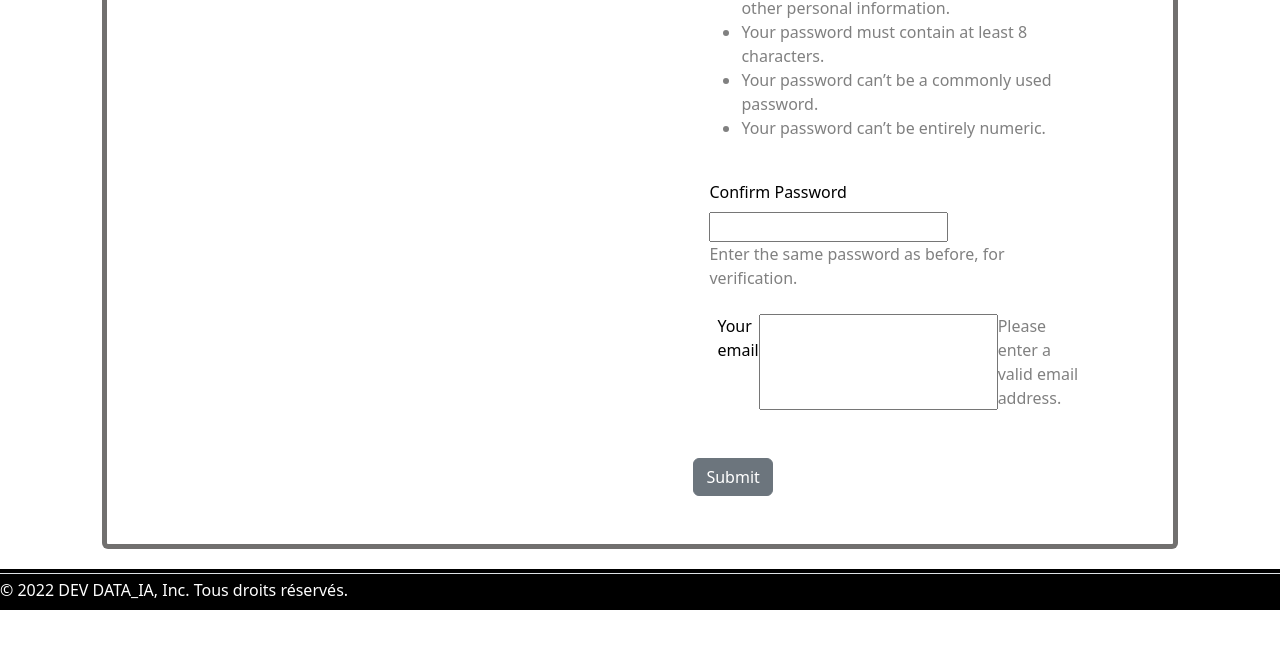
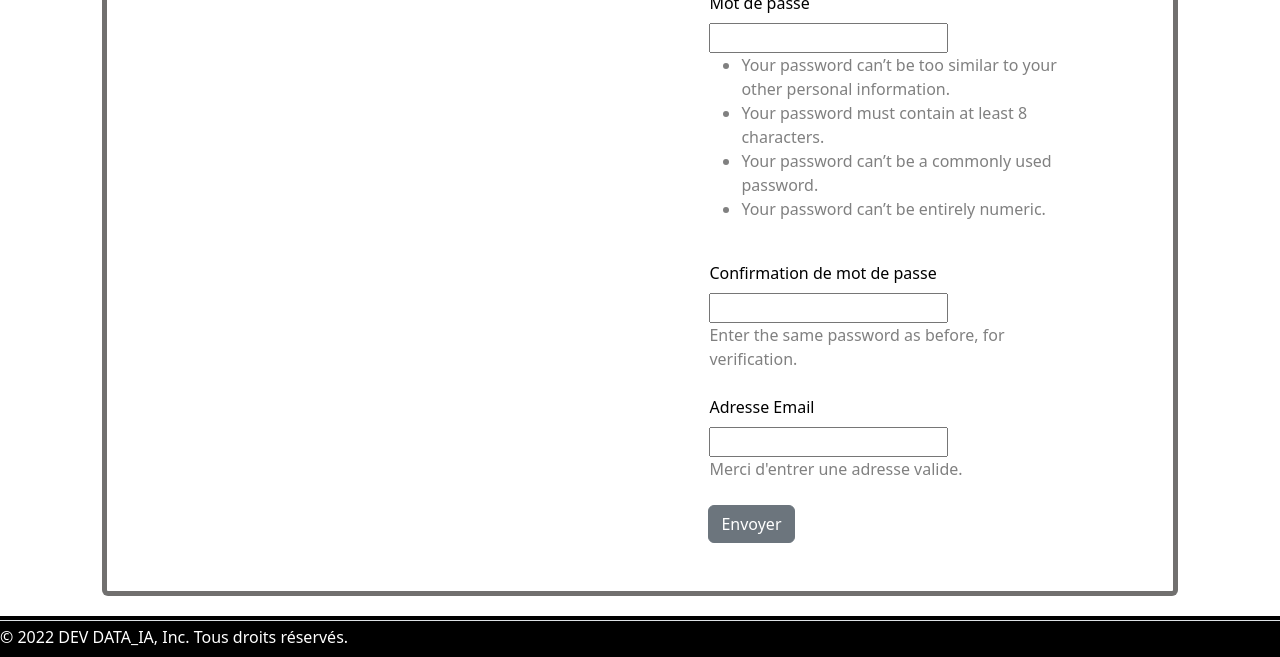
Before and after one commit to Benalieur/arbre_django, a Django app: page /signup_simplonien/ in a window 1280 px wide. Shown: the part 446-1103 px from the top of the page. Before the commit the page ends 1056 px from the top, so only its background shows below. Run offline with Django 4.2, Linux system fonts and the light colour scheme; some libraries are stand-ins or nearby versions.

Commit message:
pull thomas

```diff
--- a/account_simplonien/templates/account_simplonien/competence.html
+++ b/account_simplonien/templates/account_simplonien/competence.html
@@ -17,7 +17,9 @@
     <form method="POST">
         {% csrf_token %}
 
+        <div class="grid">
                 {% for x in form %}
+
                 <div class="miniForm">
                     <div class="input-comp">
                         {{ x.label }}
@@ -25,6 +27,7 @@
                     </div>
                 </div>
                 {% endfor %}
+                </div>
                     <input class="submit" type="submit" value="Envoyer">
                 </div>
             </div>
--- a/account_simplonien/templates/account_simplonien/signup.html
+++ b/account_simplonien/templates/account_simplonien/signup.html
@@ -4,7 +4,7 @@
 
 {% block content %}
 
-    <section class="" >
+<section class="">
   <div class="container h-100">
     <div class="row d-flex justify-content-center align-items-center h-100">
       <div class="">
@@ -15,7 +15,7 @@
           <div class="card-body p-md-5 ">
             <div class="row justify-content-center">
               <div class="col-md-8 col-lg-6 col-xl-5 order-2 order-lg-1">
-                      <p class="text-center h1 fw-bold mb-5 mx-1 mx-md-4 mt-4" ><a href="./singup/"> S'inscrire </a></p>
+                <p class="text-center h1 fw-bold mb-5 mx-1 mx-md-4 mt-4"><a href="./singup/"> S'inscrire </a></p>
                 <form method="POST">
                   {% csrf_token %}
 
@@ -24,7 +24,7 @@
                     <div class="d-flex flex-row align-items-center mb-4">
                       <i class="fas fa-user fa-lg me-3 fa-fw"></i>
                       <div class="form-outline flex-fill mb-0">
-                      <label for="{{form.username.id_for_label}}" class="form-label">Username</label>
+                        <label for="{{form.username.id_for_label}}" class="form-label">Nom d'utilisateur</label><br>
 
                         {{form.username|add_class:"input input-bordered input-secondary w-full max-w-xs"}}
                       </div>
@@ -33,7 +33,7 @@
                     <div class="d-flex flex-row align-items-center mb-4">
                       <i class="fas fa-envelope fa-lg me-3 fa-fw"></i>
                       <div class="form-outline flex-fill mb-0">
-                      <label for="{{form.last_name.id_for_label}}" class="form-label">last name</label>
+                        <label for="{{form.last_name.id_for_label}}" class="form-label">Nom de Famille</label><br>
                         {{form.last_name|add_class:"input input-bordered input-secondary w-full max-w-xs"}}
                       </div>
                     </div>
@@ -41,26 +41,30 @@
                     <div class="d-flex flex-row align-items-center mb-4">
                       <i class="fas fa-lock fa-lg me-3 fa-fw"></i>
                       <div class="form-outline flex-fill mb-0">
-                      <label for="{{form.password1.id_for_label}}" class="form-label">Password</label>
+                        <label for="{{form.password1.id_for_label}}" class="form-label">Mot de passe</label><br>
                         {{form.password1|add_class:"input input-bordered input-secondary w-full max-w-xs"}}
-        <div align="left"  <small style="color: grey">{{form.password1.help_text}}</small> </div>
+                        <div align="left" <small style="color: grey">{{form.password1.help_text}}</small> </div>
                       </div>
                     </div>
 
                     <div class="d-flex flex-row align-items-center mb-4">
                       <i class="fas fa-key fa-lg me-3 fa-fw"></i>
                       <div class="form-outline flex-fill mb-0">
-                      <label for="{{form.password2.id_for_label}}" class="form-label">Confirm Password</label>
+                        <label for="{{form.password2.id_for_label}}" class="form-label">Confirmation de mot de passe</label><br>
                         {{form.password2|add_class:"input input-bordered input-secondary w-full max-w-xs"}}
-                      <div align="left"  <small style="color: grey">{{form.password2.help_text}}</small> </div>
+                        <div align="left" <small style="color: grey">{{form.password2.help_text}}</small> </div>
                       </div>
                     </div>
 
-                  <div class="form-check d-flex justify-content-center mb-5">
-                    <label for="{{form.password2.id_for_label}}" class="form-label">Your email</label>
+                    <div class="d-flex flex-row align-items-center mb-4">
+                      <i class="fas fa-key fa-lg me-3 fa-fw"></i>
+                      <div class="form-outline flex-fill mb-0">
+                        <label for="{{form.email.id_for_label}}" class="form-label">Adresse Email</label><br>
                       {{form.email|add_class:"input input-bordered input-secondary w-full max-w-xs"}}
-      <div align="left"  <small style="color: grey">Please enter a valid email address.</small> </div>
+                      <div align="left" <small style="color: grey">Merci d'entrer une adresse valide.</small> </div>
                       </div>
+                    </div>
+
                     {% for field in form %}
                     <p>
                       {% for error in field.errors %}
@@ -69,7 +73,7 @@
                     </p>
                     {% endfor %}
 
-                  <button type="submit" class="btn btn-outline btn-secondary rounded-lg">Submit</button>
+                    <button type="submit" class="btn btn-outline btn-secondary rounded-lg" style="margin-left:15px">Envoyer</button>
 
 
                   </form>
--- a/static/css/style.css
+++ b/static/css/style.css
@@ -32,3 +32,17 @@ footer{
 .submit {
     margin: 20px 0 30px 10px;
 }
+
+.grid {
+    display: grid;
+    grid-template-columns: 1fr 1fr 1fr;
+    grid-template-rows: 1fr 1fr 1fr 1fr 1fr 1fr;
+    gap: 20px 20px;
+    grid-template-areas:
+      ". . ."
+      ". . ."
+      ". . ."
+      ". . ."
+      ". . ."
+      ". . .";
+}
--- a/templates/base.html
+++ b/templates/base.html
@@ -10,8 +10,8 @@
     <link href="https://cdn.jsdelivr.net/npm/bootstrap@5.2.3/dist/css/bootstrap.min.css" rel="stylesheet" integrity="sha384-rbsA2VBKQhggwzxH7pPCaAqO46MgnOM80zW1RWuH61DGLwZJEdK2Kadq2F9CUG65" crossorigin="anonymous">
     <script src="https://cdn.jsdelivr.net/npm/bootstrap@5.2.3/dist/js/bootstrap.bundle.min.js" integrity="sha384-kenU1KFdBIe4zVF0s0G1M5b4hcpxyD9F7jL+jjXkk+Q2h455rYXK/7HAuoJl+0I4" crossorigin="anonymous" ></script>
 
-    <link rel="stylesheet" href={% static "css/style.css"%}>
-    <script src="static/js/main.js"defer></script>
+    <link rel="stylesheet" href={% static "css/style.css" %}>
+    <script src={% static "js/main.js" %} defer></script>
 
 </head>
 
```
Also changed, not shown: applicant/templates/applicant/index.html (+0 -30 lines). Lines whose indentation alone changed are shown as unchanged.
